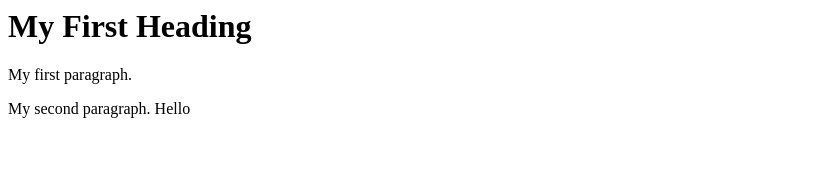
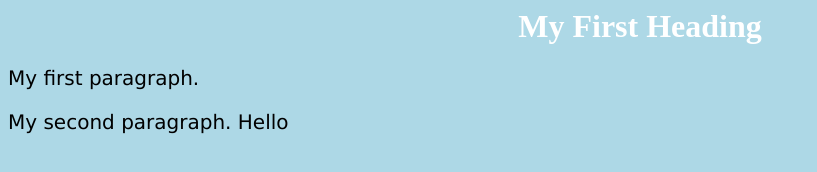
Before and after one commit to utka-v-tapkah1/test, a plain HTML site: page page1.html in a window 1280 px wide. Shown: the whole page, without its empty margins (0-817 px from the left). Drawn offline with Linux system fonts and the light colour scheme.

Commit message:
add styles

```diff
--- a/page1.html
+++ b/page1.html
@@ -2,6 +2,7 @@
 <html>
 	<head>
 		<title>Page Title</title>
+		<link rel='stylesheet' href='styles.css'>
 	</head>
 <body>
 	<h1>My First Heading</h1>
--- /dev/null
+++ b/styles.css
@@ -0,0 +1,13 @@
+body {
+	background-color: lightblue;
+}
+
+h1 {
+	color: white;
+	text-align: center;
+}
+
+p {
+	font-family: verdana;
+	font-size: 20px;
+}
```
Also changed, not shown: page2.html (+1 -0 lines).
